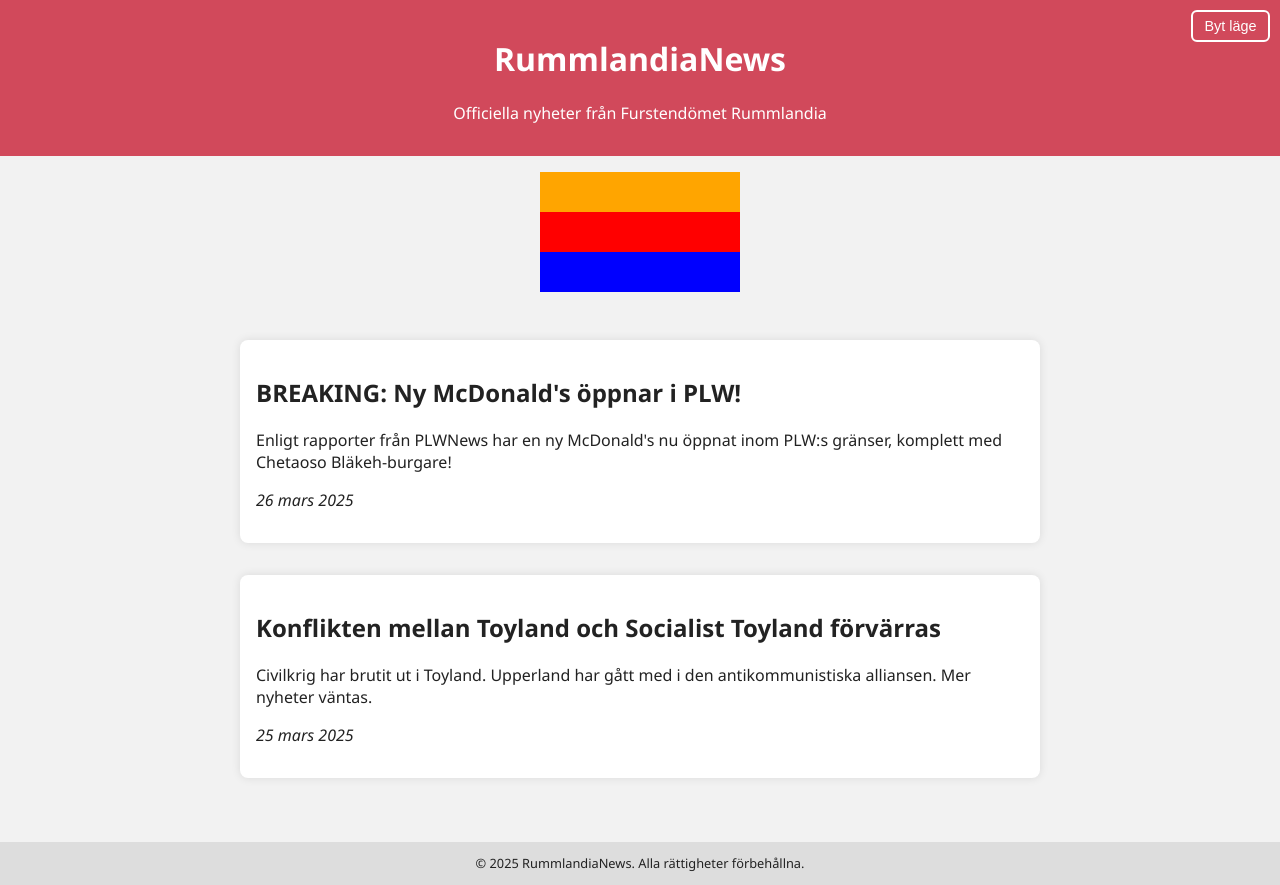
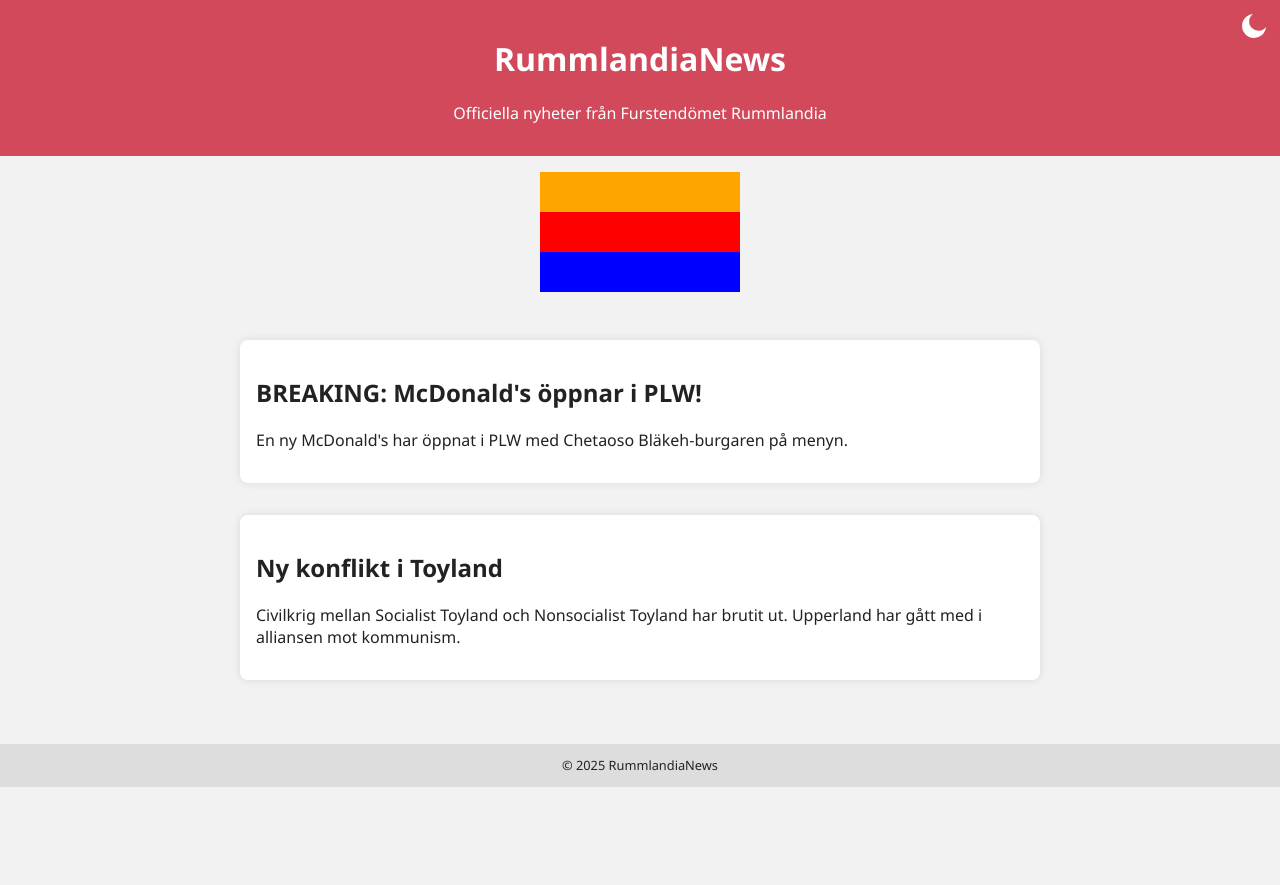
Before and after one commit to ctrl-alt-delete-a/rummlandianews, a plain HTML site: page index.html in a window 1280 px wide. After the commit the page ends 800 px from the top, so only its background shows below. Drawn offline with Linux system fonts and the light colour scheme.

Commit message:
Update index.html

```diff
--- a/index.html
+++ b/index.html
@@ -1,8 +1,8 @@
 <!DOCTYPE html>
 <html lang="sv">
 <head>
-  <meta charset="UTF-8">
-  <meta name="viewport" content="width=device-width, initial-scale=1">
+  <meta charset="UTF-8" />
+  <meta name="viewport" content="width=device-width, initial-scale=1" />
   <title>RummlandiaNews</title>
   <style>
     :root {
@@ -28,7 +28,6 @@
       background-color: var(--bg);
       color: var(--text);
       margin: 0;
-      padding: 0;
       transition: background-color 0.3s, color 0.3s;
     }
 
@@ -37,6 +36,7 @@
       color: white;
       padding: 1em;
       text-align: center;
+      position: relative;
     }
 
     .flag {
@@ -45,6 +45,25 @@
       width: 200px;
       height: 120px;
       background: linear-gradient(to bottom, orange 33.3%, red 33.3% 66.6%, blue 66.6%);
+    }
+
+    .mode-toggle {
+      position: absolute;
+      top: 10px;
+      right: 10px;
+      background: none;
+      border: none;
+      cursor: pointer;
+      width: 32px;
+      height: 32px;
+      padding: 0;
+    }
+
+    .mode-toggle svg {
+      width: 100%;
+      height: 100%;
+      fill: white;
+      transition: fill 0.3s;
     }
 
     main {
@@ -66,31 +85,21 @@
       text-align: center;
       padding: 1em;
       font-size: 0.8em;
-      color: var(--text);
-    }
-
-    .toggle-btn {
-      position: absolute;
-      top: 10px;
-      right: 10px;
-      background: none;
-      border: 2px solid white;
-      color: white;
-      padding: 0.4em 0.8em;
-      cursor: pointer;
-      border-radius: 6px;
-      font-size: 0.9em;
-      transition: all 0.3s;
-    }
-
-    .toggle-btn:hover {
-      background-color: rgba(255,255,255,0.2);
     }
   </style>
 </head>
 <body>
   <header>
-    <button class="toggle-btn" onclick="toggleMode()">Byt läge</button>
+    <button class="mode-toggle" id="modeToggle" onclick="toggleMode()" aria-label="Byt läge">
+      <!-- Måne som standard (för ljust läge) -->
+      <svg id="moonIcon" xmlns="http://www.w3.org/2000/svg" viewBox="0 0 24 24">
+        <path d="M21 12.79A9 9 0 1111.21 3a7 7 0 109.79 9.79z"/>
+      </svg>
+      <!-- Solen är dold i början -->
+      <svg id="sunIcon" style="display: none;" xmlns="http://www.w3.org/2000/svg" viewBox="0 0 24 24">
+        <path d="M6.76 4.84l-1.8-1.79-1.42 1.41 1.79 1.8zm10.48 0l1.8-1.79 1.41 1.41-1.79 1.8zM12 4h0a1 1 0 010-2 1 1 0 010 2zm8 8a1 1 0 012 0 1 1 0 01-2 0zm-8 8h0a1 1 0 010 2 1 1 0 010-2zm-8-8a1 1 0 01-2 0 1 1 0 012 0zm1.79 6.24l-1.79 1.8 1.41 1.41 1.8-1.79zm12.02 0l1.79 1.8-1.41 1.41-1.8-1.79zM12 6a6 6 0 100 12 6 6 0 000-12z"/>
+      </svg>
+    </button>
     <h1>RummlandiaNews</h1>
     <p>Officiella nyheter från Furstendömet Rummlandia</p>
   </header>
@@ -99,43 +108,49 @@
 
   <main>
     <article>
-      <h2>BREAKING: Ny McDonald's öppnar i PLW!</h2>
-      <p>Enligt rapporter från PLWNews har en ny McDonald's nu öppnat inom PLW:s gränser, komplett med Chetaoso Bläkeh-burgare!</p>
-      <p><em>26 mars 2025</em></p>
+      <h2>BREAKING: McDonald's öppnar i PLW!</h2>
+      <p>En ny McDonald's har öppnat i PLW med Chetaoso Bläkeh-burgaren på menyn.</p>
     </article>
 
     <article>
-      <h2>Konflikten mellan Toyland och Socialist Toyland förvärras</h2>
-      <p>Civilkrig har brutit ut i Toyland. Upperland har gått med i den antikommunistiska alliansen. Mer nyheter väntas.</p>
-      <p><em>25 mars 2025</em></p>
+      <h2>Ny konflikt i Toyland</h2>
+      <p>Civilkrig mellan Socialist Toyland och Nonsocialist Toyland har brutit ut. Upperland har gått med i alliansen mot kommunism.</p>
     </article>
   </main>
 
   <footer>
-    © 2025 RummlandiaNews. Alla rättigheter förbehållna.
+    © 2025 RummlandiaNews
   </footer>
 
   <script>
+    const body = document.body;
+    const moonIcon = document.getElementById("moonIcon");
+    const sunIcon = document.getElementById("sunIcon");
+
     function setMode(mode) {
-      if (mode === 'dark') {
-        document.body.classList.add('dark');
+      if (mode === "dark") {
+        body.classList.add("dark");
+        moonIcon.style.display = "none";
+        sunIcon.style.display = "block";
       } else {
-        document.body.classList.remove('dark');
+        body.classList.remove("dark");
+        moonIcon.style.display = "block";
+        sunIcon.style.display = "none";
       }
-      localStorage.setItem('theme', mode);
+      localStorage.setItem("theme", mode);
     }
 
     function toggleMode() {
-      const isDark = document.body.classList.contains('dark');
-      setMode(isDark ? 'light' : 'dark');
+      const isDark = body.classList.contains("dark");
+      setMode(isDark ? "light" : "dark");
     }
 
-    // Initiera tema
-    const userPref = localStorage.getItem('theme');
+    // Startläge
+    const userPref = localStorage.getItem("theme");
     if (userPref) {
       setMode(userPref);
-    } else if (window.matchMedia('(prefers-color-scheme: dark)').matches) {
-      setMode('dark');
+    } else if (window.matchMedia("(prefers-color-scheme: dark)").matches) {
+      setMode("dark");
     }
   </script>
 </body>
```
